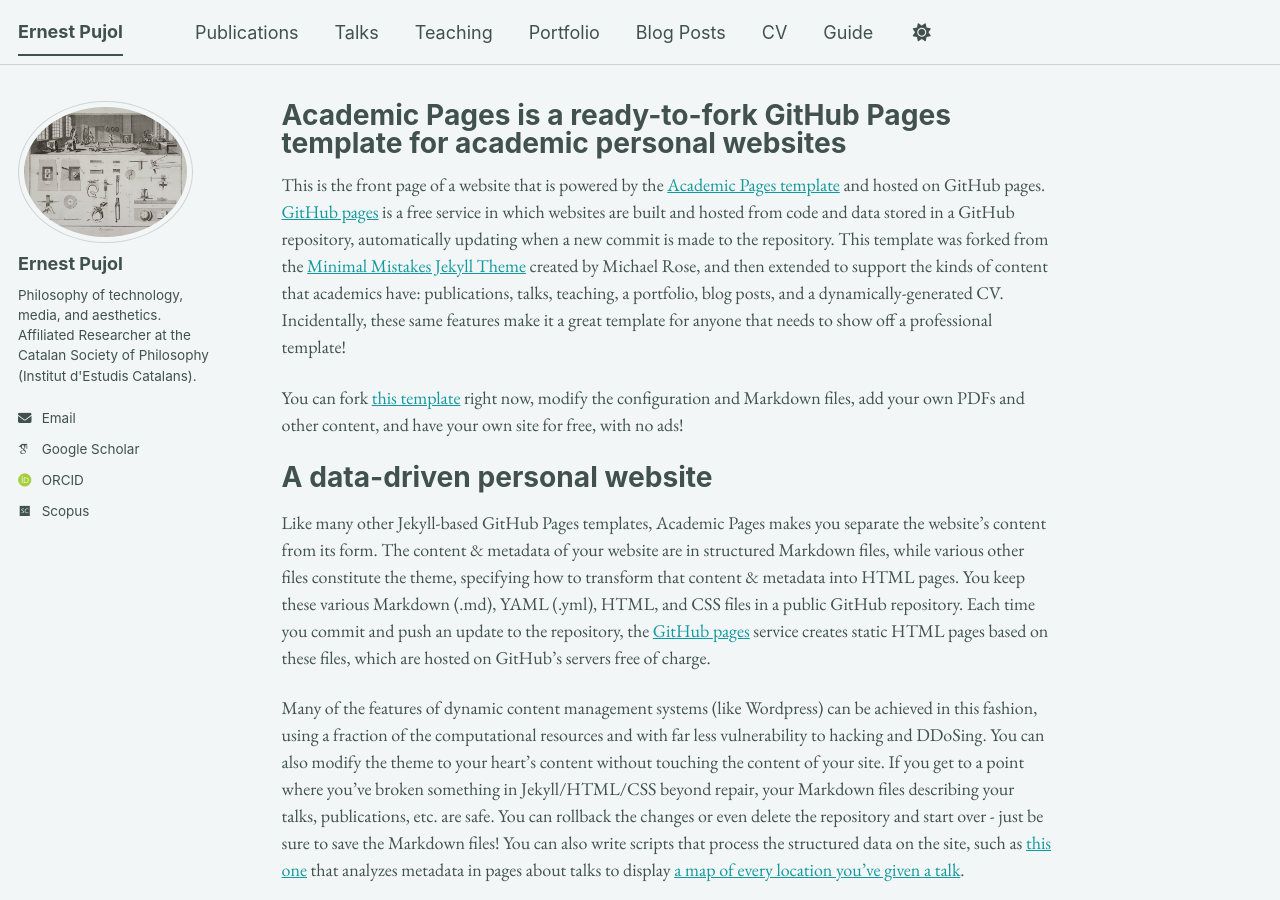
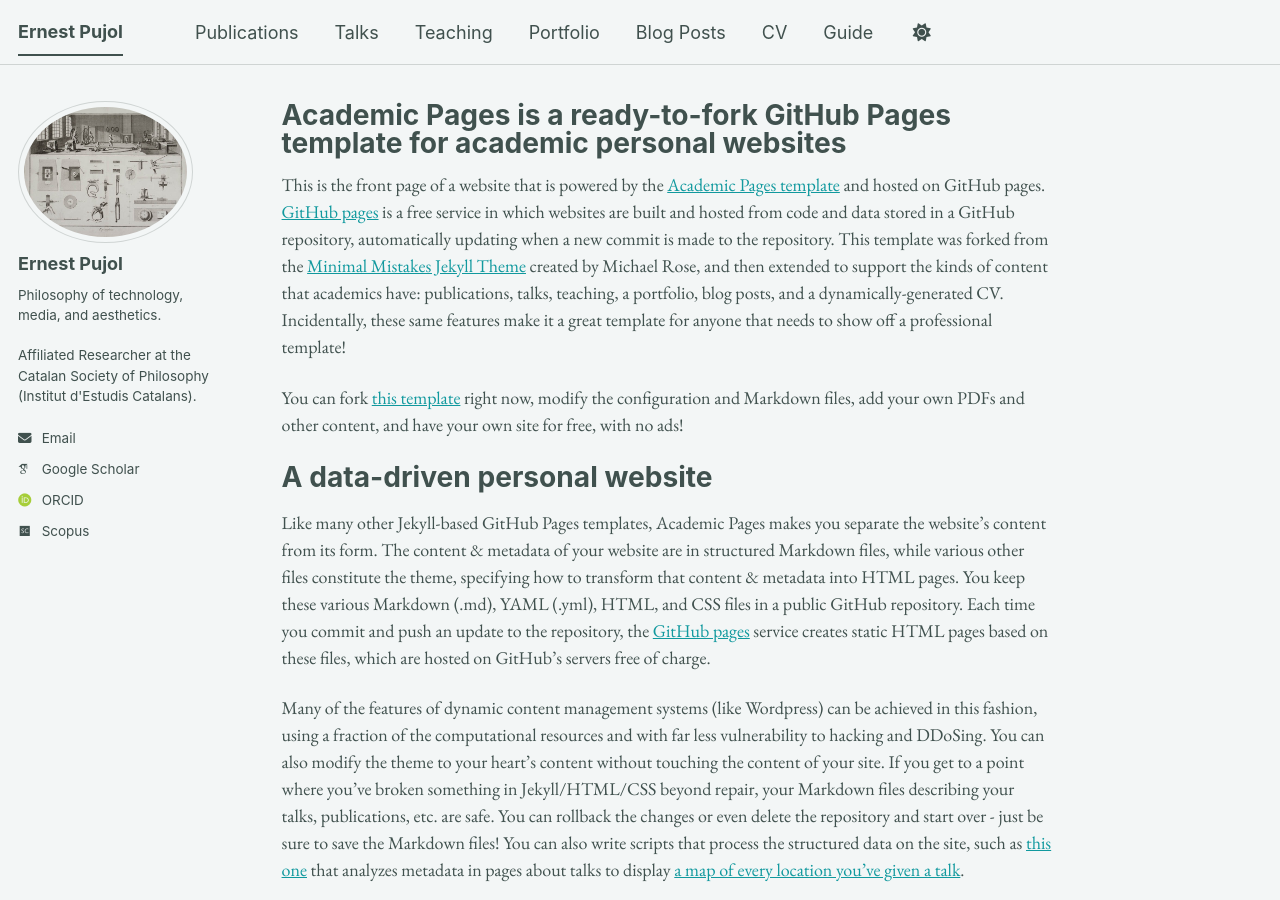
Before and after one commit to epujol90/epujol90.github.io, a Jekyll site: the page built from _pages/about.md, in a window 1280 px wide and 900 px high. Built offline with Jekyll 4.4.1, drawn with Linux system fonts in a browser that asks for light colours; some web fonts are replaced; a script bundle is joined from its source files by our own code; library files that are not in the unit come from our copies.

```diff
--- a/_config.yml
+++ b/_config.yml
@@ -26,7 +26,7 @@ author:
   avatar           : "avatar.jpg"
   name             : "Ernest Pujol"
   pronouns         : # example: "she/her"
-  bio              : "Philosophy of technology, media, and aesthetics. <br>Affiliated Researcher at the Catalan Society of Philosophy (Institut d'Estudis Catalans)."
+  bio              : "Philosophy of technology, media, and aesthetics. <br><br>Affiliated Researcher at the Catalan Society of Philosophy (Institut d'Estudis Catalans)."
   location         : # "Earth"
   employer         : # "Red Brick University"
   uri              : # URL
```
